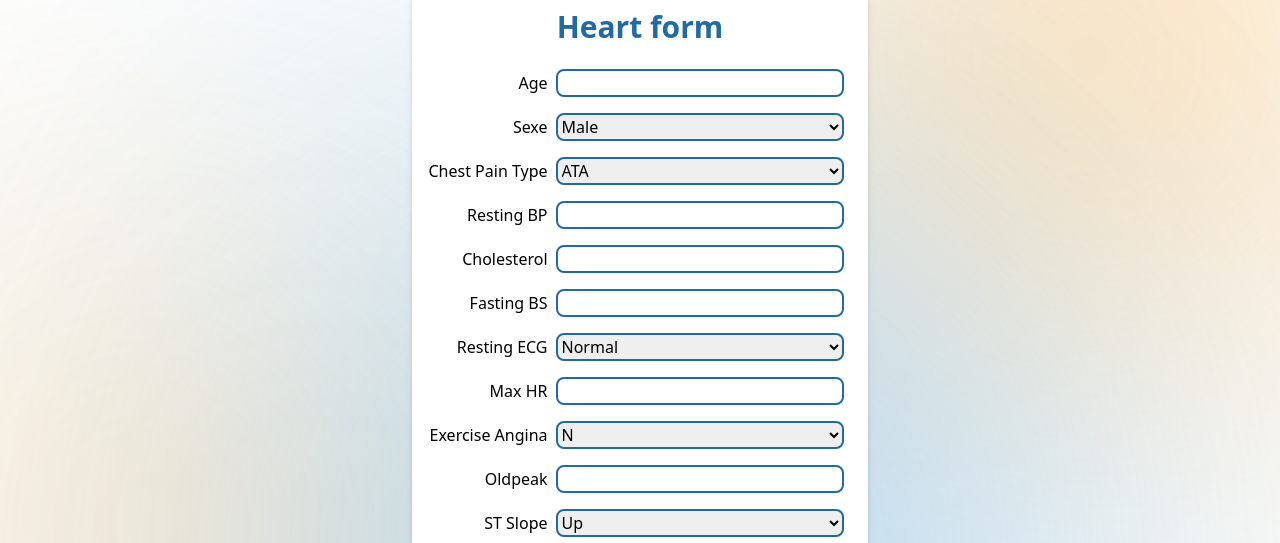
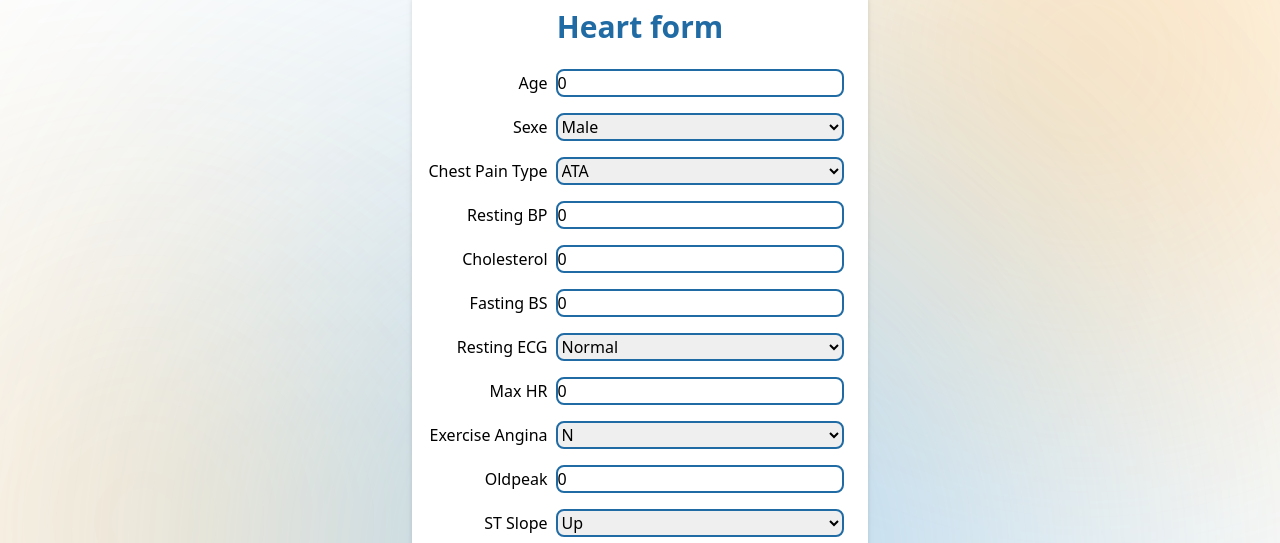
Before and after one commit to rx0f/team-x-frontend, a React (Create React App) app: page /heartform in a window 1280 px wide. Shown: the part 135-678 px from the top of the page. Built offline with nearby package versions, Linux system fonts and the light colour scheme.

Commit message:
integration with heart api

```diff
--- /dev/null
+++ b/src/components/heartFormResultPopUp/index.js
@@ -0,0 +1,101 @@
+import {useState} from 'react';
+import Button from '@mui/material/Button';
+import Dialog from '@mui/material/Dialog';
+import DialogActions from '@mui/material/DialogActions';
+import DialogContent from '@mui/material/DialogContent';
+import DialogContentText from '@mui/material/DialogContentText';
+import DialogTitle from '@mui/material/DialogTitle';
+import axios from 'axios';
+
+export default function PopupHeartResult({props}) {
+  const [open, setOpen] = useState(false);
+
+  const {Age, Sex, ChestPainType, RestingBP, Cholesterol, FastingBS, RestingECG, MaxHR, ExerciseAngina, Oldpeak, ST_Slope} = props
+  const handleClose = () => {
+    setOpen(false);
+  };
+
+  const [pourcentage, setPourcentage] = useState(null)
+
+
+  const handleSubmit = async () => {
+    const body = {
+      Age: 0,
+      Sex: "",
+      ChestPainType: "",
+      RestingBP: 0,
+      Cholesterol: 0,
+      FastingBS: 0,
+      RestingECG: "",
+      MaxHR: 0,
+      ExerciseAngina: "",
+      Oldpeak: 0,
+      ST_Slope: "",
+    };
+
+    body["Age"] = Age.current.value;
+    body["Sex"] = Sex.current.value;
+    body["ChestPainType"] = ChestPainType.current.value;
+    body["RestingBP"] = RestingBP.current.value;
+    body["Cholesterol"] = Cholesterol.current.value;
+    body["FastingBS"] = FastingBS.current.value;
+    body["RestingECG"] = RestingECG.current.value;
+    body["MaxHR"] = MaxHR.current.value;
+    body["ExerciseAngina"] = ExerciseAngina.current.value;
+    body["Oldpeak"] = Oldpeak.current.value;
+    body["ST_Slope"] = ST_Slope.current.value;
+    console.log(body);
+    try {
+      const { data } = await axios.post(
+        "https://diabetes-h.herokuapp.com/predict_heart",
+        body
+      );
+      console.log(data.pourcentage * 100)
+      setOpen(true)
+      const temp = data.pourcentage * 100
+      setPourcentage(temp.toFixed(2))
+    } catch (error) {
+      //
+    }
+  };
+
+  const handleCheckDoctor = async ()=> {
+
+
+    setOpen(false)
+  }
+
+  return (
+    <div>
+        <button className="px-8 py-2 bg-dark-blue-one mx-auto rounded-xl text-white text-lg"onClick={handleSubmit}>
+          Submit
+        </button>
+      <Dialog
+        open={open}
+        onClose={handleClose}
+        aria-labelledby="alert-dialog-title"
+        aria-describedby="alert-dialog-description"
+      >
+        <DialogTitle id="alert-dialog-title">
+          Predicition Result
+        </DialogTitle>
+        <DialogContent>
+          <DialogContentText id="alert-dialog-description">
+              {
+                  (100-pourcentage)<=50 ?
+                      `Prediction ${pourcentage}%`
+                  :
+                      `There is a high chance to face heart problems (${pourcentage}%),So we highly recommand you to check one of our doctors.`
+              }
+          </DialogContentText>
+        </DialogContent>
+        <DialogActions>
+          <Button onClick={handleClose}>Cnacel</Button>
+          <Button onClick={handleCheckDoctor} autoFocus>
+            check a doctor
+          </Button>
+        </DialogActions>
+      </Dialog>
+    </div>
+  );
+}
--- a/src/components/shared/selectField/index.js
+++ b/src/components/shared/selectField/index.js
@@ -28,7 +28,7 @@ export default function CheckboxesTags({ fnc }) {
             {option}
           </li>
         )}
-        style={{ width: 300 }}
+        style={{ width: 280 }}
         renderInput={(params) => (
           <TextField {...params} label="Your symptomes" placeholder="Add a symptom" />
         )}
--- a/src/pages/heartform/index.jsx
+++ b/src/pages/heartform/index.jsx
@@ -1,24 +1,70 @@
-import React from 'react'
+import axios from "axios";
+import { useRef } from "react";
+import PopupHeartResult from "../../components/heartFormResultPopUp";
 
-export default function HeartForm(){
+export default function HeartForm() {
+  const ageRef = useRef();
+  const sexRef = useRef();
+  const chestPainTypeRef = useRef();
+  const RestingBpRef = useRef();
+  const cholesterolRef = useRef();
+  const fastingBsRef = useRef();
+  const restingEcgRef = useRef();
+  const maxHrRef = useRef();
+  const exerciseAnginaRef = useRef();
+  const oldpeakRef = useRef();
+  const stSlopeRef = useRef();
+
+  const props = {
+    Age: ageRef,
+    Sex: sexRef,
+    ChestPainType: chestPainTypeRef,
+    RestingBP: RestingBpRef,
+    Cholesterol: cholesterolRef,
+    FastingBS: fastingBsRef,
+    RestingECG: restingEcgRef,
+    MaxHR: maxHrRef,
+    ExerciseAngina: exerciseAnginaRef,
+    Oldpeak: oldpeakRef,
+    ST_Slope: stSlopeRef,
+  };
+
+
   return (
     <div className="flex justify-center">
       <div className="bg-white rounded-2xl drop-shadow-md p-4 flex flex-col items-end gap-y-4 my-8">
-                <h2 className="text-3xl text-dark-blue-one my-2 mx-auto font-semibold">Heart form</h2>
+        <h2 className="text-3xl text-dark-blue-one my-2 mx-auto font-semibold">
+          Heart form
+        </h2>
         <div>
           <label>Age</label>
-                    <input className="mx-2 outline-none border-2 border-dark-blue-one rounded-lg w-36 lg:w-72" type="number" />
+          <input
+            ref={ageRef}
+            className="mx-2 outline-none border-2 border-dark-blue-one rounded-lg w-36 lg:w-72"
+            type="number"
+            value={0}
+          />
         </div>
         <div>
           <label>Sexe</label>
-                    <select className="mx-2 outline-none border-2 border-dark-blue-one rounded-lg w-36 lg:w-72" name="sex">
+          <select
+            ref={sexRef}
+            className="mx-2 outline-none border-2 border-dark-blue-one rounded-lg w-36 lg:w-72"
+            name="sex"
+            required
+          >
             <option value="M">Male</option>
             <option value="F">Female</option>
           </select>
         </div>
         <div>
           <label>Chest Pain Type</label>
-                    <select name="ChestPainType" className="mx-2 outline-none border-2 border-dark-blue-one rounded-lg w-36 lg:w-72">
+          <select
+            ref={chestPainTypeRef}
+            name="ChestPainType"
+            className="mx-2 outline-none border-2 border-dark-blue-one rounded-lg w-36 lg:w-72"
+            required
+          >
             <option value="ATA">ATA</option>
             <option value="ASY">ASY</option>
             <option value="NAP">NAP</option>
@@ -27,19 +73,42 @@ export default function HeartForm(){
         </div>
         <div>
           <label>Resting BP</label>
-                    <input type="number" className="mx-2 outline-none border-2 border-dark-blue-one rounded-lg w-36 lg:w-72"/>
+          <input
+            ref={RestingBpRef}
+            type="number"
+            className="mx-2 outline-none border-2 border-dark-blue-one rounded-lg w-36 lg:w-72"
+            required
+            value={0}
+          />
         </div>
         <div>
           <label>Cholesterol</label>
-                    <input type="number" className="mx-2 outline-none border-2 border-dark-blue-one rounded-lg w-36 lg:w-72"/>
+          <input
+            ref={cholesterolRef}
+            type="number"
+            className="mx-2 outline-none border-2 border-dark-blue-one rounded-lg w-36 lg:w-72"
+            required
+            value={0}
+          />
         </div>
         <div>
           <label>Fasting BS</label>
-                    <input type="number"  className="mx-2 outline-none border-2 border-dark-blue-one rounded-lg w-36 lg:w-72"/>
+          <input
+            ref={fastingBsRef}
+            type="number"
+            className="mx-2 outline-none border-2 border-dark-blue-one rounded-lg w-36 lg:w-72"
+            required
+            value={0}
+          />
         </div>
         <div>
           <label>Resting ECG</label>
-                    <select name="RestingECG" className="mx-2 outline-none border-2 border-dark-blue-one rounded-lg w-36 lg:w-72">
+          <select
+            ref={restingEcgRef}
+            name="RestingECG"
+            className="mx-2 outline-none border-2 border-dark-blue-one rounded-lg w-36 lg:w-72"
+            required
+          >
             <option value="Normal">Normal</option>
             <option value="LVH">LVH</option>
             <option value="ST">ST</option>
@@ -47,31 +116,49 @@ export default function HeartForm(){
         </div>
         <div>
           <label>Max HR</label>
-                    <input type="number"  className="mx-2 outline-none border-2 border-dark-blue-one rounded-lg w-36 lg:w-72"/>
+          <input
+            ref={maxHrRef}
+            value={0}
+            type="number"
+            className="mx-2 outline-none border-2 border-dark-blue-one rounded-lg w-36 lg:w-72"
+          />
         </div>
         <div>
           <label>Exercise Angina</label>
-                    <select name="ExerciseAngina" className="mx-2 outline-none border-2 border-dark-blue-one rounded-lg w-36 lg:w-72">
+          <select
+            ref={exerciseAnginaRef}
+            name="ExerciseAngina"
+            className="mx-2 outline-none border-2 border-dark-blue-one rounded-lg w-36 lg:w-72"
+          >
             <option value="N">N</option>
             <option value="Y">Y</option>
           </select>
         </div>
         <div>
           <label>Oldpeak</label>
-                    <input type="number" className="mx-2 outline-none border-2 border-dark-blue-one rounded-lg w-36 lg:w-72"/>
+          <input
+            ref={oldpeakRef}
+            value={0}
+            type="number"
+            className="mx-2 outline-none border-2 border-dark-blue-one rounded-lg w-36 lg:w-72"
+          />
         </div>
         <div>
           <label htmlFor="">ST Slope</label>
-                    <select name="ST_Slope" className="mx-2 outline-none border-2 border-dark-blue-one rounded-lg w-36 lg:w-72">
+          <select
+            ref={stSlopeRef}
+            name="ST_Slope"
+            className="mx-2 outline-none border-2 border-dark-blue-one rounded-lg w-36 lg:w-72"
+          >
             <option value="Up">Up</option>
             <option value="Flat">Flat</option>
             <option value="Down">Down</option>
           </select>
         </div>
-                <button className="px-8 py-2 bg-dark-blue-one mx-auto rounded-xl text-white text-lg">
-                    Submit
-                </button>
+        <section className="mx-auto">
+            <PopupHeartResult props={props}/>
+        </section>
       </div>
     </div>
-    )
+  );
 }
```
Lines whose indentation alone changed are shown as unchanged.
